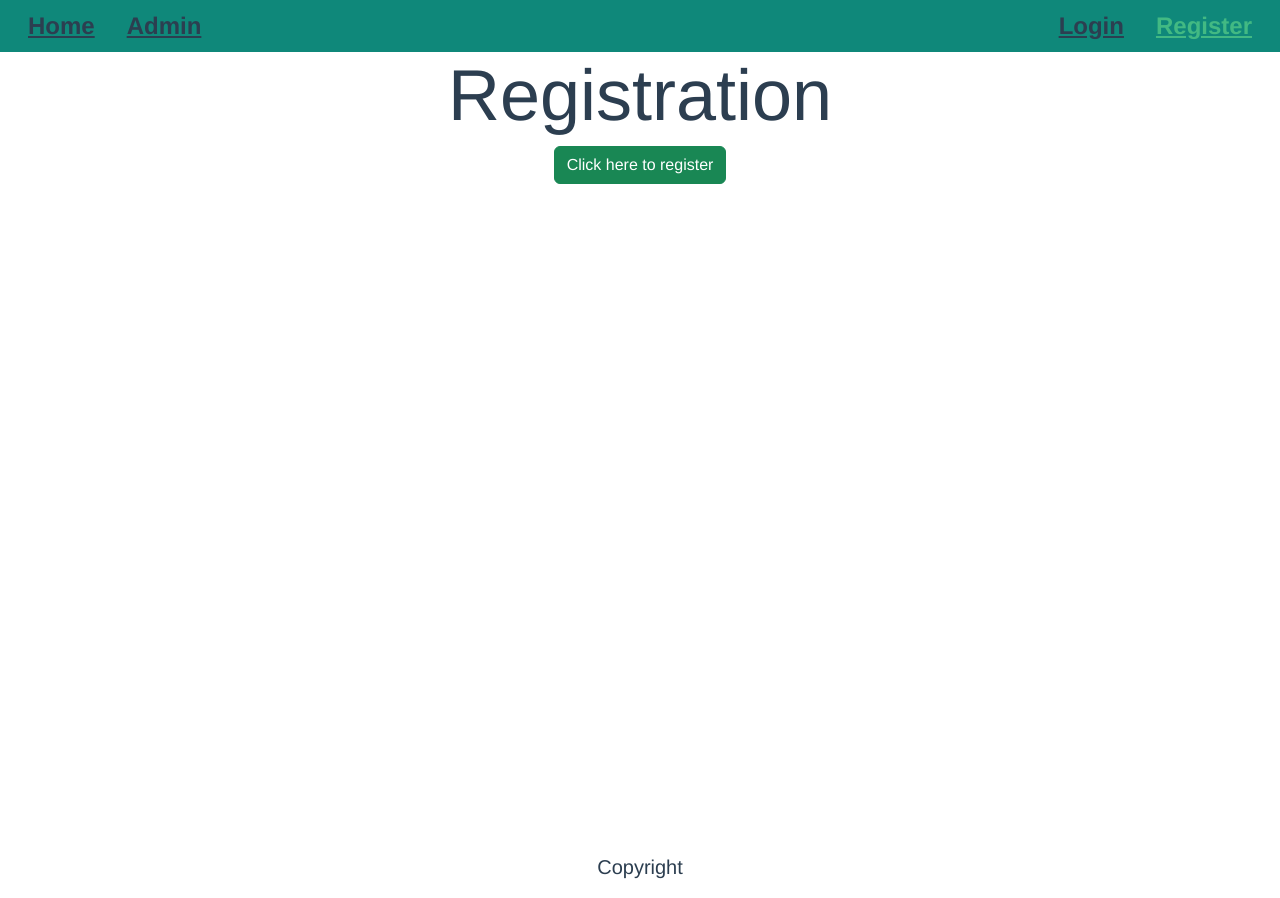
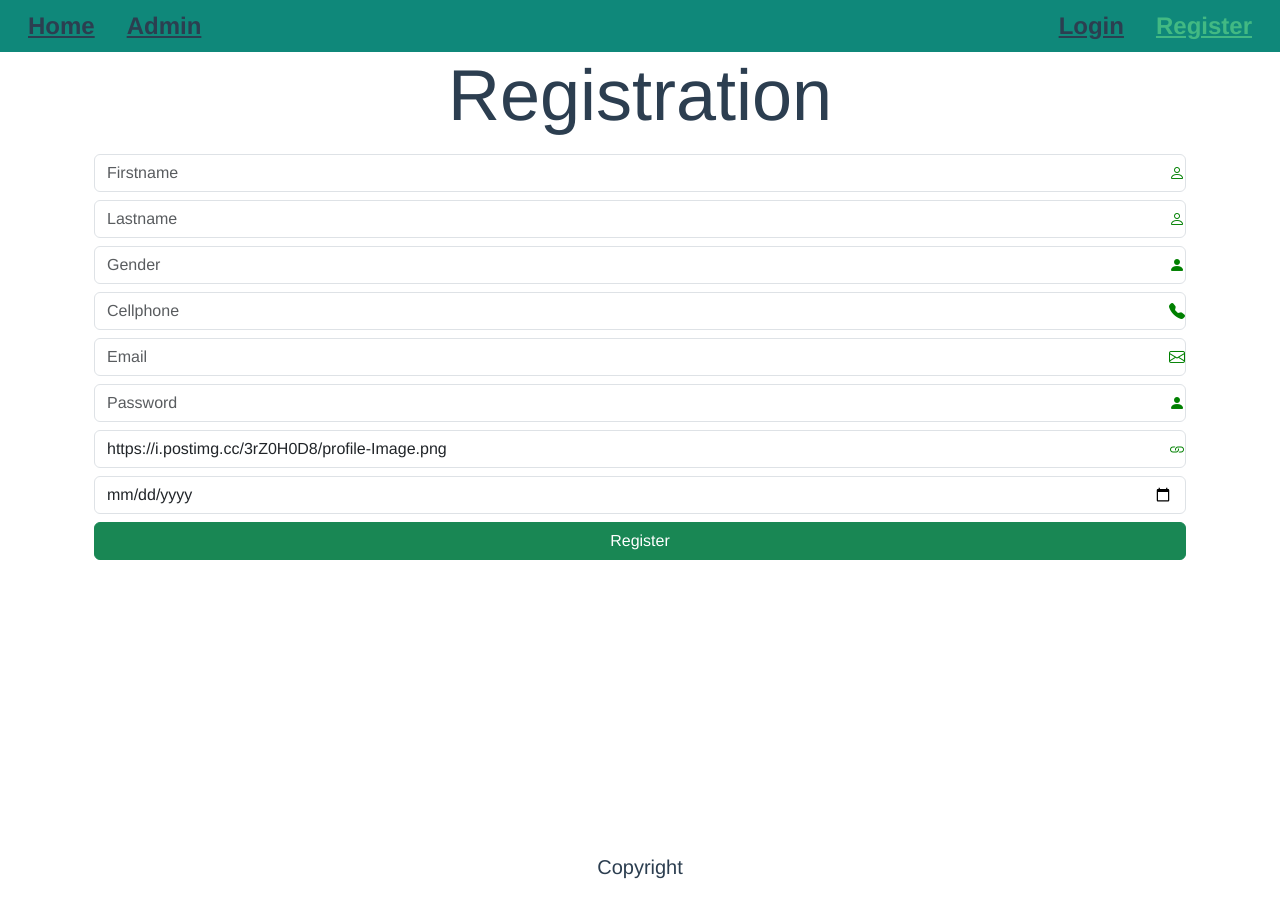
Before and after one commit to codjoelmayer/JTBookStore, a Vue app: page /register in a window 1280 px wide. Built offline with nearby package versions, Linux system fonts and the light colour scheme.

Commit message:
Registration, login are done expect for update

```diff
--- a/src/components/AddUser.vue
+++ b/src/components/AddUser.vue
@@ -5,7 +5,7 @@
         <div class="modal-dialog">
           <div class="modal-content">
             <div class="modal-header">
-              <h4 class="display-4 m-auto" id="exampleModalLabel">{{ this.title }}</h4>
+              <h4 class="display-4 m-auto" id="exampleModalLabel">Add user</h4>
               <button type="button" class="btn-close" data-bs-dismiss="modal" aria-label="Close"></button>
             </div>
             <div class="modal-body ">
@@ -46,7 +46,7 @@
                         <i class="bi bi-person-fill"></i>
                       </span>
                   </div>
-                  <div class="form-control-wrapper" v-show="isAdmin">
+                  <div class="form-control-wrapper">
                       <span class="inline">
                         <input type="text" class="form-control" placeholder="user / admin" v-model="payload.userRole">
                         <i class="bi bi-person"></i>
@@ -86,7 +86,7 @@
 // import { useStore  } from 'vuex';
 
 export default {
-    props: ["addUser", "title", "isAdmin"],
+    props: ["addUser"],
     data() {
         return {
           payload : {
--- a/src/components/UpdateUser.vue
+++ b/src/components/UpdateUser.vue
@@ -81,7 +81,7 @@
 <script>
 import {computed} from '@vue/runtime-core';
 import { useStore  } from 'vuex';
-// import {getCurrentInstance} from 'vue';
+import {getCurrentInstance} from 'vue';
 export default {
     props: ["updateUser", "record"],
     data() {
@@ -101,14 +101,14 @@ export default {
     },
     setup() {
         const store = useStore();
-        // const updateRecord = ()=> {
-        //     store.dispatch("updateUser", getCurrentInstance().data.payload);
-        // }
+        const updateRecord = ()=> {
+            store.dispatch("updateUser", getCurrentInstance().data.payload);
+        }
         const userMsg =
         computed( ()=>store.state.message )
         return {
             userMsg,
-            // updateRecord
+            updateRecord
         }
     }
 }
--- a/src/components/UserCRUD.vue
+++ b/src/components/UserCRUD.vue
@@ -9,7 +9,7 @@
             </div>
             <div class="col">
                 <button class="btn btn-success w-100" data-bs-toggle="modal" data-bs-target="#addUserModal">Add User</button>
-                <AddUser addUser="addUserModal" title="Add user" :isAdmin = "true"/>
+                <AddUser addUser="addUserModal"/>
             </div>
         </div>
         <div class="row">
--- a/src/views/LoginView.vue
+++ b/src/views/LoginView.vue
@@ -22,7 +22,10 @@
                     <label class="form-control bg-gradient" v-show="userMsg">{{userMsg}}</label>
                   </div>
                   <div class="form-control-wrapper">
-                    <button type="submit" class="btn btn-success">Login</button>
+                    <button type="submit" class="btn btn-success w-100">Login</button>
+                  </div>
+                  <div class="form-control-wrapper">
+                    <button type="submit" class="btn btn-outline-success w-100">Forget Password</button>
                   </div>
               </form>
 
--- a/src/views/RegistrationView.vue
+++ b/src/views/RegistrationView.vue
@@ -1,15 +1,100 @@
 <template>
     <div class="container-fluid">
-        <h2 class="display-2">Registration</h2>
-        <button class="btn btn-success" data-bs-toggle="modal" data-bs-target="#registerUserModal">Click here to register</button>
-        <AddUser addUser="registerUserModal" title="Registration" :isAdmin = "false"/>
+        <div class="row">
+            <h2 class="display-2">Registration</h2>
+        </div>
+        <div class="row">
+            <div class="col">
+                <form class="form" @submit.prevent="signUp">
+                    <div class="form-control-wrapper">
+                    <span class="inline">
+                      <input class="form-control" type="text" placeholder="Firstname" required v-model="payload.firstName"/>
+                      <i class="bi bi-person"></i>
+                    </span>
+                  </div>
+                  <div class="form-control-wrapper">
+                      <span class="inline">
+                        <input type="text" class="form-control" placeholder="Lastname" v-model="payload.lastName">
+                        <i class="bi bi-person"></i>
+                      </span>
+                  </div>
+                  <div class="form-control-wrapper">
+                      <span class="inline">
+                        <input type="text" class="form-control" placeholder="Gender" v-model="payload.gender">
+                        <i class="bi bi-person-fill"></i>
+                      </span>
+                  </div>
+                  <div class="form-control-wrapper">
+                      <span class="inline">
+                        <input type="text" class="form-control" placeholder="Cellphone" v-model="payload.cellphoneNumber" maxlength="12">
+                        <i class="bi bi-telephone-fill"></i>
+                      </span>
+                  </div>
+                  <div class="form-control-wrapper">
+                      <span class="inline">
+                        <input type="email" class="form-control" placeholder="Email" v-model="payload.emailAdd">
+                        <i class="bi bi-envelope"></i>
+                      </span>
+                  </div>
+                  <div class="form-control-wrapper">
+                      <span class="inline">
+                        <input type="password" class="form-control" placeholder="Password" v-model="payload.userPass">
+                        <i class="bi bi-person-fill"></i>
+                      </span>
+                  </div>
+                  <div class="form-control-wrapper">
+                      <span class="inline">
+                        <input type="text" class="form-control" placeholder="Profile URL" v-model="payload.userProfile">
+                        <i class="bi bi-link"></i>
+                      </span>
+                  </div>
+                  <div class="form-control-wrapper">
+                      <span class="inline">
+                        <input type="date" class="form-control" placeholder="Joined Date" v-model="payload.joinDate">
+                      </span >
+                  </div>
+                  <div class="form-control-wrapper">
+                    <label class="form-control bg-gradient" v-show="userMsg">{{userMsg}}</label>
+                  </div>
+                  <div class="form-control-wrapper">
+                    <button type="submit" class="btn btn-success w-100">Register</button>
+                  </div>
+              </form>
+            </div>
+        </div>
     </div>
 </template>
 <script>
-import AddUser from '@/components/AddUser.vue';
+import {computed} from '@vue/runtime-core';
+import { useStore  } from 'vuex';
+import {getCurrentInstance} from 'vue';
 export default {
-    components: {
-        AddUser
+    data() {
+        return {
+          payload : {
+            firstName: null,
+            lastName: null,
+            gender: null,
+            cellphoneNumber: null,
+            emailAdd: null,
+            userPass: null,
+            userProfile: 'https://i.postimg.cc/3rZ0H0D8/profile-Image.png',
+            joinDate: null
+          }
+        }
+    },
+    setup() {
+        const store = useStore();
+        const signUp = ()=> {
+            store.dispatch("register", getCurrentInstance().data.payload);
+        }
+        const userMsg =
+        computed( ()=>store.state.message )
+        return {
+            userMsg,
+            signUp
+        }
+
     }
 }
 </script>
```
